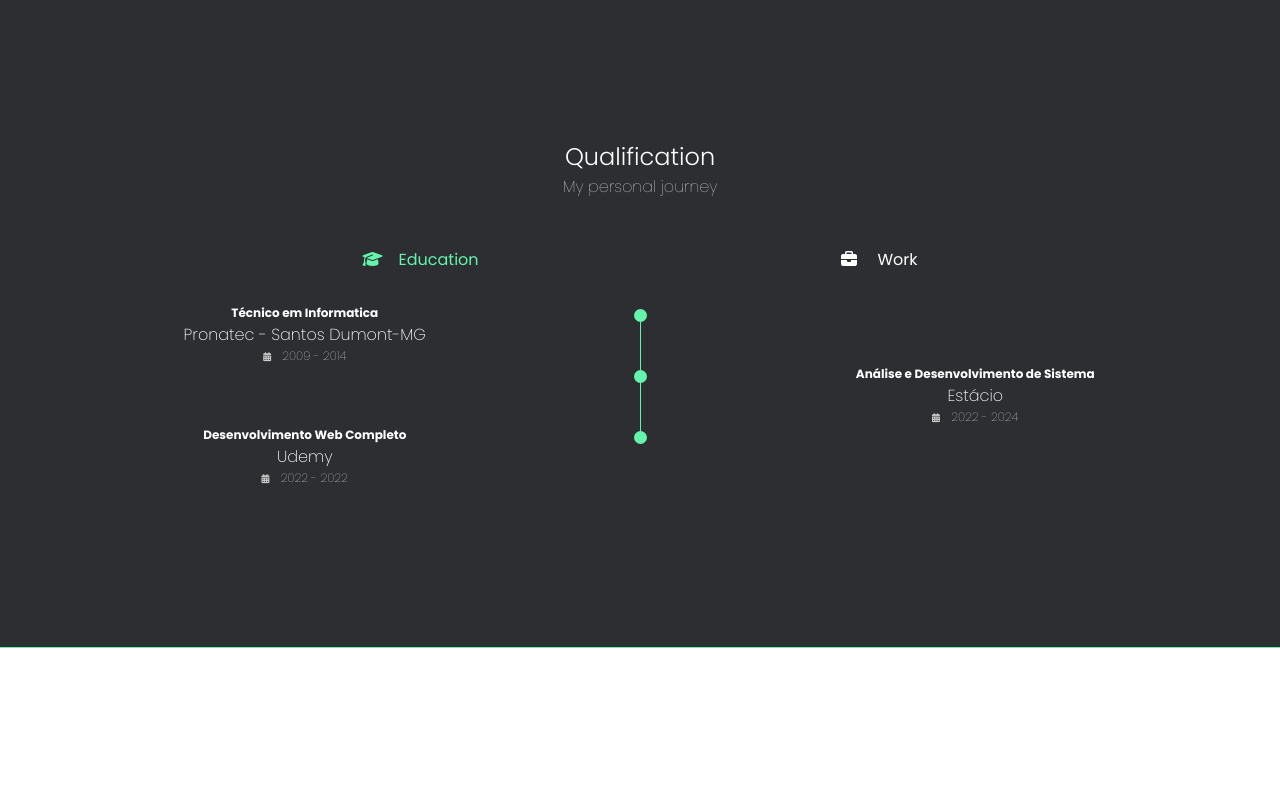
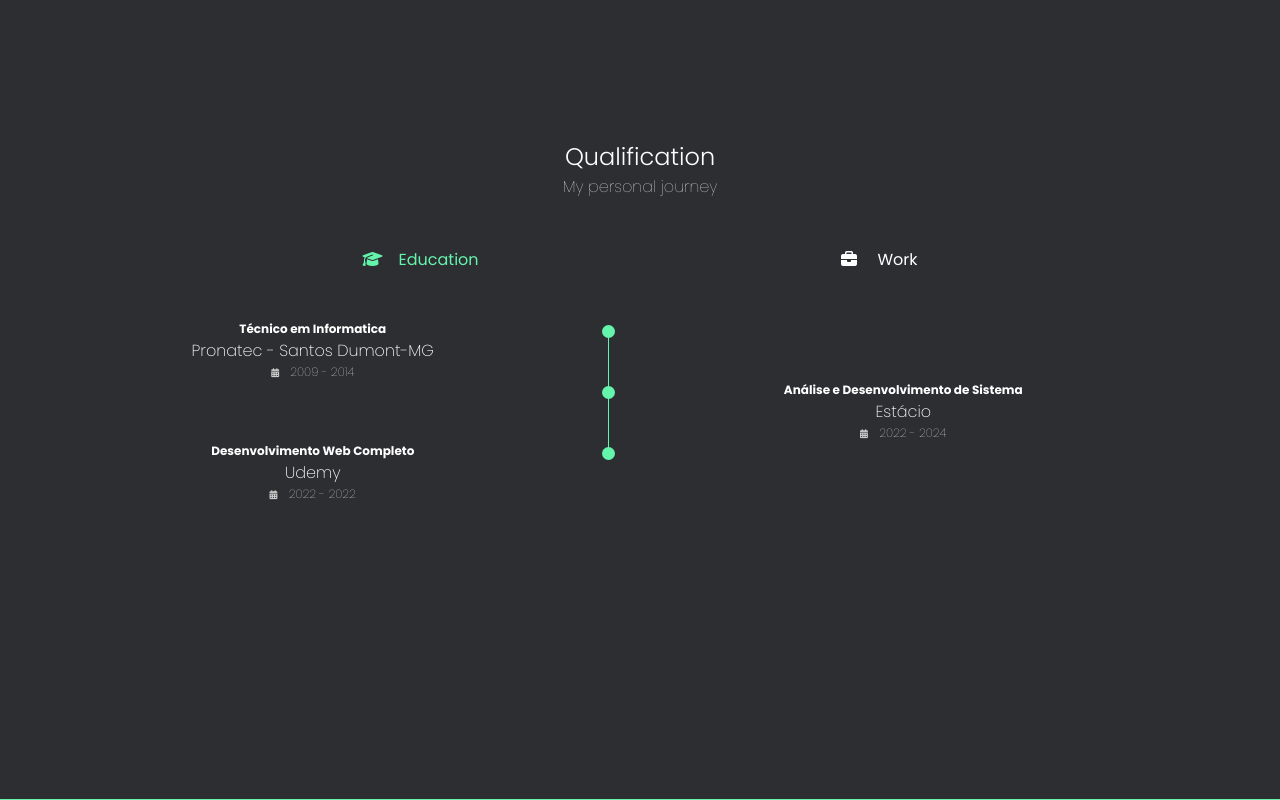
Before and after one commit to Gabrielrsc/GabrielRobetson, a plain HTML site: page index.html in a window 1280 px wide. Shown: the part 2475-3275 px from the top of the page. Before the commit the page ends 3123 px from the top, so only its background shows below. Drawn offline with nearby package versions, Linux system fonts and the light colour scheme.

Commit message:
Update index.html

```diff
--- a/index.html
+++ b/index.html
@@ -130,7 +130,7 @@
           </div>
         </div>
 
-        <div class="qualification_sections">
+        <div class="qualification_sections container">
           <!--Qualification content 1-->
           <div
             class="qualification_content qualification_active"
```
